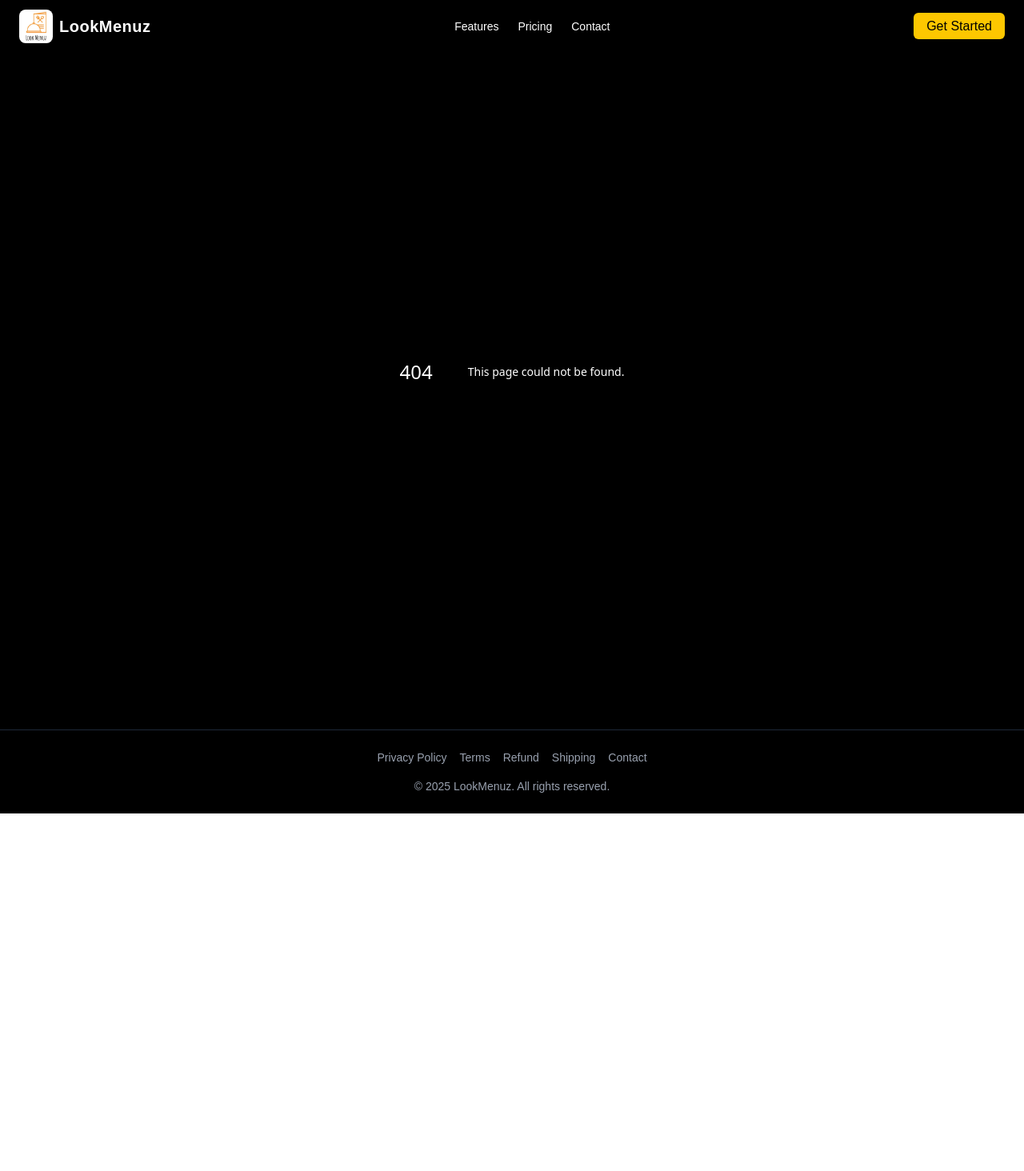
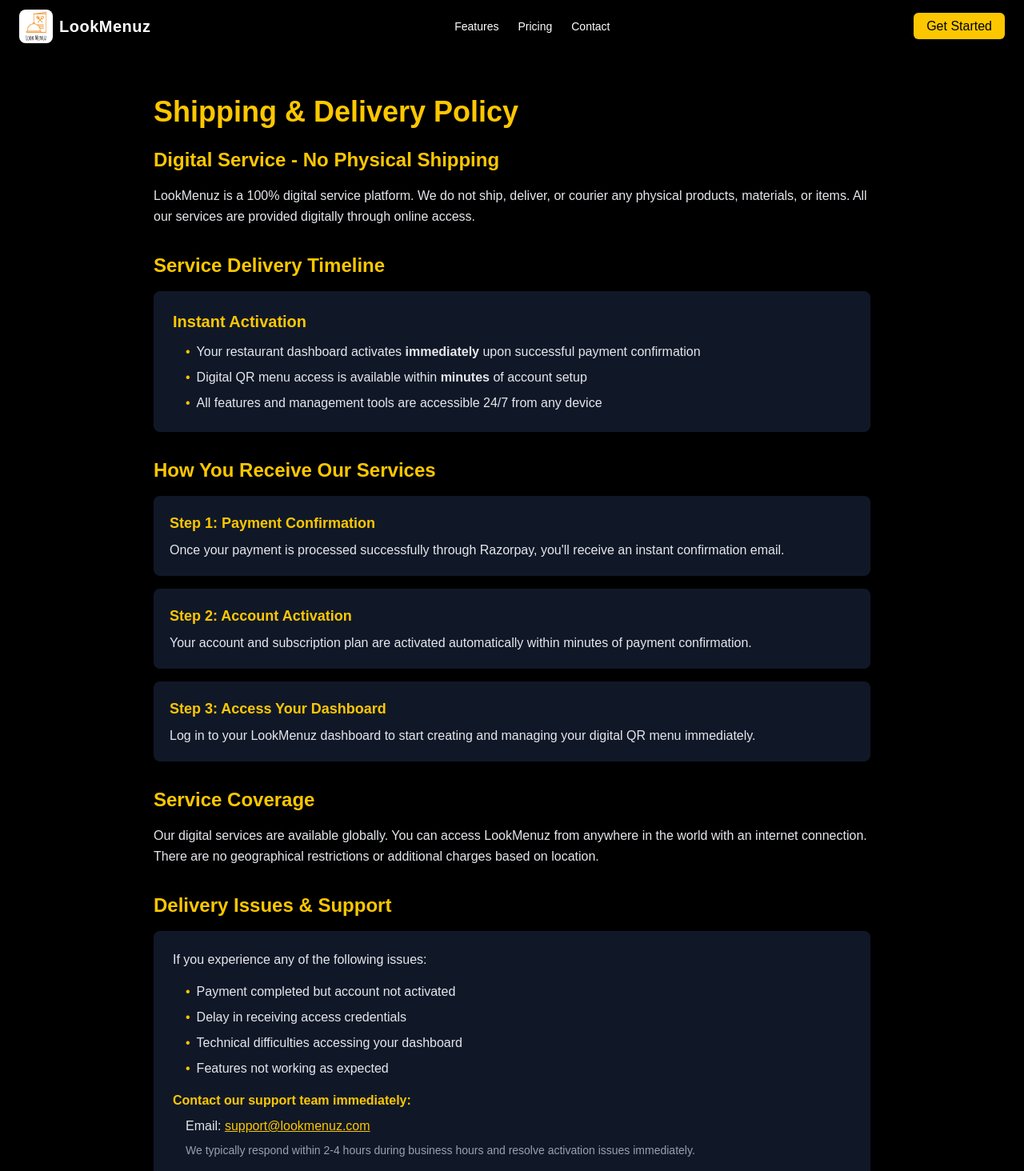
Before and after one commit to Zayed-Attar/lookmenuz-site, a Next.js app: page /shipping in a window 1280 px wide. Before the commit this address had no page. Shown: the top 1464 px of the page at 80% size. Before the commit the page ends 1017 px from the top, so only its background shows below. Built offline with nearby package versions, Linux system fonts and the light colour scheme.

Commit message:
Added redirect for shipping-policy to delivery-policy

```diff
--- a/src/pages/delivery-policy.tsx
+++ /dev/null
@@ -1,46 +0,0 @@
-import Head from "next/head";
-
-export default function DeliveryPolicy() {
-  return (
-    <>
-      <Head>
-        <title>Delivery & Shipping Policy | LookMenuz</title>
-        <meta
-          name="description"
-          content="LookMenuz is a fully digital platform providing instant online access to your restaurant's digital QR menu and management tools."
-        />
-      </Head>
-
-      <main className="bg-black text-gray-200 min-h-screen p-6">
-        <div className="max-w-4xl mx-auto">
-          <h1 className="text-3xl font-bold text-yellow-400 mb-4">
-            Delivery & Shipping Policy
-          </h1>
-
-          <p className="mb-4">
-            LookMenuz is a 100% digital service platform. We do not ship any
-            physical products. All services, including digital QR menu creation
-            and management, are delivered instantly upon successful payment.
-          </p>
-
-          <p className="mb-4">
-            Once your subscription or plan payment is confirmed, your restaurant
-            dashboard and menu system become active automatically.
-          </p>
-
-          <p>
-            If you face any technical delay in activation, please contact our
-            support team at{" "}
-            <a
-              href="mailto:support@lookmenuz.com"
-              className="text-yellow-400 underline"
-            >
-              support@lookmenuz.com
-            </a>{" "}
-            and we’ll resolve it immediately.
-          </p>
-        </div>
-      </main>
-    </>
-  );
-}
--- /dev/null
+++ b/src/pages/shipping.tsx
@@ -0,0 +1,179 @@
+export default function ShippingPolicy() {
+  return (
+    <main className="bg-black text-gray-200 min-h-screen p-6">
+      <div className="max-w-4xl mx-auto py-8">
+        <h1 className="text-4xl font-bold text-yellow-400 mb-6">
+          Shipping & Delivery Policy
+        </h1>
+
+        <section className="mb-8">
+          <h2 className="text-2xl font-semibold text-yellow-400 mb-4">
+            Digital Service - No Physical Shipping
+          </h2>
+          <p className="mb-4 leading-relaxed">
+            LookMenuz is a 100% digital service platform. We do not ship,
+            deliver, or courier any physical products, materials, or items. All
+            our services are provided digitally through online access.
+          </p>
+        </section>
+
+        <section className="mb-8">
+          <h2 className="text-2xl font-semibold text-yellow-400 mb-4">
+            Service Delivery Timeline
+          </h2>
+          <div className="bg-gray-900 p-6 rounded-lg mb-4">
+            <h3 className="text-xl font-semibold text-yellow-400 mb-3">
+              Instant Activation
+            </h3>
+            <ul className="space-y-2 ml-4">
+              <li className="flex items-start">
+                <span className="text-yellow-400 mr-2">•</span>
+                <span>
+                  Your restaurant dashboard activates{" "}
+                  <strong>immediately</strong> upon successful payment
+                  confirmation
+                </span>
+              </li>
+              <li className="flex items-start">
+                <span className="text-yellow-400 mr-2">•</span>
+                <span>
+                  Digital QR menu access is available within{" "}
+                  <strong>minutes</strong> of account setup
+                </span>
+              </li>
+              <li className="flex items-start">
+                <span className="text-yellow-400 mr-2">•</span>
+                <span>
+                  All features and management tools are accessible 24/7 from any
+                  device
+                </span>
+              </li>
+            </ul>
+          </div>
+        </section>
+
+        <section className="mb-8">
+          <h2 className="text-2xl font-semibold text-yellow-400 mb-4">
+            How You Receive Our Services
+          </h2>
+          <div className="space-y-4">
+            <div className="bg-gray-900 p-5 rounded-lg">
+              <h3 className="text-lg font-semibold text-yellow-400 mb-2">
+                Step 1: Payment Confirmation
+              </h3>
+              <p>
+                Once your payment is processed successfully through Razorpay,
+                you'll receive an instant confirmation email.
+              </p>
+            </div>
+            <div className="bg-gray-900 p-5 rounded-lg">
+              <h3 className="text-lg font-semibold text-yellow-400 mb-2">
+                Step 2: Account Activation
+              </h3>
+              <p>
+                Your account and subscription plan are activated automatically
+                within minutes of payment confirmation.
+              </p>
+            </div>
+            <div className="bg-gray-900 p-5 rounded-lg">
+              <h3 className="text-lg font-semibold text-yellow-400 mb-2">
+                Step 3: Access Your Dashboard
+              </h3>
+              <p>
+                Log in to your LookMenuz dashboard to start creating and
+                managing your digital QR menu immediately.
+              </p>
+            </div>
+          </div>
+        </section>
+
+        <section className="mb-8">
+          <h2 className="text-2xl font-semibold text-yellow-400 mb-4">
+            Service Coverage
+          </h2>
+          <p className="mb-4 leading-relaxed">
+            Our digital services are available globally. You can access
+            LookMenuz from anywhere in the world with an internet connection.
+            There are no geographical restrictions or additional charges based
+            on location.
+          </p>
+        </section>
+
+        <section className="mb-8">
+          <h2 className="text-2xl font-semibold text-yellow-400 mb-4">
+            Delivery Issues & Support
+          </h2>
+          <div className="bg-gray-900 p-6 rounded-lg">
+            <p className="mb-4">
+              If you experience any of the following issues:
+            </p>
+            <ul className="space-y-2 ml-4 mb-4">
+              <li className="flex items-start">
+                <span className="text-yellow-400 mr-2">•</span>
+                <span>Payment completed but account not activated</span>
+              </li>
+              <li className="flex items-start">
+                <span className="text-yellow-400 mr-2">•</span>
+                <span>Delay in receiving access credentials</span>
+              </li>
+              <li className="flex items-start">
+                <span className="text-yellow-400 mr-2">•</span>
+                <span>Technical difficulties accessing your dashboard</span>
+              </li>
+              <li className="flex items-start">
+                <span className="text-yellow-400 mr-2">•</span>
+                <span>Features not working as expected</span>
+              </li>
+            </ul>
+            <p className="mb-2">
+              <strong className="text-yellow-400">
+                Contact our support team immediately:
+              </strong>
+            </p>
+            <p className="ml-4">
+              Email:{" "}
+              <a
+                href="mailto:support@lookmenuz.com"
+                className="text-yellow-400 underline hover:text-yellow-300"
+              >
+                support@lookmenuz.com
+              </a>
+            </p>
+            <p className="ml-4 mt-2 text-sm text-gray-400">
+              We typically respond within 2-4 hours during business hours and
+              resolve activation issues immediately.
+            </p>
+          </div>
+        </section>
+
+        <section className="mb-8">
+          <h2 className="text-2xl font-semibold text-yellow-400 mb-4">
+            No Physical Goods Disclaimer
+          </h2>
+          <p className="leading-relaxed">
+            LookMenuz does not manufacture, store, package, or ship any physical
+            products. We are exclusively a software-as-a-service (SaaS) platform
+            providing digital restaurant management solutions. All transactions
+            are for digital services only.
+          </p>
+        </section>
+
+        <section className="mb-8 border-t border-gray-700 pt-6">
+          <p className="text-sm text-gray-400">
+            <strong>Last Updated:</strong> October 2024
+          </p>
+          <p className="text-sm text-gray-400 mt-2">
+            If you have any questions about our delivery policy, please contact
+            us at{" "}
+            <a
+              href="mailto:support@lookmenuz.com"
+              className="text-yellow-400 underline"
+            >
+              support@lookmenuz.com
+            </a>
+          </p>
+        </section>
+      </div>
+    </main>
+  );
+}
```
